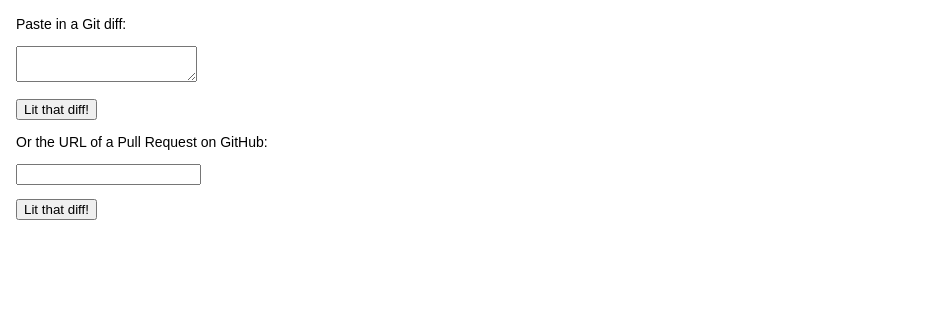
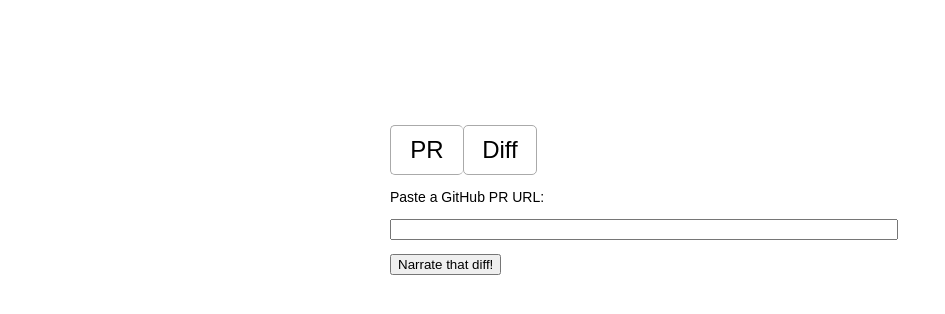
Before and after one commit to tbroadley/narrated-diffs, a React (Create React App) app: page / in a window 1280 px wide. Shown: the top 314 px of the page, without its empty margins (0-945 px from the left). Built offline with nearby package versions, Linux system fonts and the light colour scheme.

Commit message:
Make PasteDiff look nice

```diff
--- a/src/components/App/App.css
+++ b/src/components/App/App.css
@@ -0,0 +1,3 @@
+.app {
+    margin: 0 1rem;
+}
--- a/src/components/App/App.js
+++ b/src/components/App/App.js
@@ -104,7 +104,7 @@ class App extends Component {
     const { loading, diff } = this.state;
 
     if (loading) {
-      return <p>Loading...</p>
+      return <div className='app'><p>Loading...</p></div>
     }
 
     if (!diff) {
--- /dev/null
+++ b/src/components/App/PasteDiff.css
@@ -0,0 +1,51 @@
+.paste-diff {
+    height: 100%;
+    width: 500px;
+    max-width: 100%;
+
+    margin: auto;
+
+    display: flex;
+    flex-direction: column;
+    justify-content: center;
+}
+
+.paste-diff__tabs {
+    width: 100%;
+    display: flex;
+}
+
+.paste-diff__tab {
+    height: 48px;
+    width: 72px;
+
+    font-size: 24px;
+
+    display: flex;
+    align-items: center;
+    justify-content: center;
+
+    border: 1px solid #aaaaaa;
+    border-radius: 5px;
+
+    cursor: pointer;
+}
+
+.paste-diff__tab:not(:last-child) {
+    border-right: none;
+}
+
+.paste-diff__tab-body {
+    height: 500px;
+    max-height: 100%;
+}
+
+.paste-diff__tab-body input, .paste-diff__tab-body textarea {
+    width: 100%;
+}
+
+.paste-diff__tab-body textarea {
+    height: 200px;
+    box-sizing: border-box;
+    resize: none;
+}
--- a/src/components/App/PasteDiff.js
+++ b/src/components/App/PasteDiff.js
@@ -1,14 +1,19 @@
 import fetch from 'node-fetch';
 import React, { Component } from 'react';
+import './PasteDiff.css'
 
 const { REACT_APP_SERVER_URL } = process.env;
 
 export class PasteDiff extends Component {
-  state = { diff: "", url: "" };
+  state = { tab: "PR", diff: "", url: "" };
 
   onChange = (event) => {
     this.setState({ [event.target.name]: event.target.value });
   };
+
+  onClickTab = (tab) => () => {
+    this.setState({ tab })
+  }
 
   fetchDiff = async () => {
     const response = await fetch(`${REACT_APP_SERVER_URL}/github-diff?url=${encodeURIComponent(this.state.url.replace(/(\/pull\/\d+).*/, "$1.diff"))}`);
@@ -17,17 +22,31 @@ export class PasteDiff extends Component {
 
   render() {
     return (
-      <div className='app'>
-        <p>Paste in a Git diff:</p>
+      <div className='paste-diff'>
+        <div className='paste-diff__tabs'>
+          <div className='paste-diff__tab' onClick={this.onClickTab('PR')}>PR</div>
+          <div className='paste-diff__tab' onClick={this.onClickTab('DIFF')}>Diff</div>
+        </div>
+
+        {this.state.tab === 'DIFF' && (
+          <div className='paste-diff__tab-body'>
+            <p>Paste a Git diff:</p>
             <p>
               <textarea name="diff" value={this.state.diff} onChange={this.onChange} />
             </p>
-        <button onClick={() => this.props.setDiff(this.state.diff)}>Lit that diff!</button>
-        <p>Or the URL of a Pull Request on GitHub:</p>
+            <button onClick={() => this.props.setDiff(this.state.diff)}>Narrate that diff!</button>
+          </div>
+        )}
+
+        {this.state.tab === 'PR' && (
+          <div className='paste-diff__tab-body'>
+            <p>Paste a GitHub PR URL:</p>
             <p>
               <input name="url" value={this.state.url} onChange={this.onChange} />
             </p>
-        <button onClick={() => this.fetchDiff()}>Lit that diff!</button>
+            <button onClick={() => this.fetchDiff()}>Narrate that diff!</button>
+          </div>
+        )}
       </div>
     );
   }
--- a/src/index.css
+++ b/src/index.css
@@ -1,10 +1,15 @@
+html {
+  height: 100%;
+}
+
 body {
   margin: 0;
   padding: 0;
+  height: 100%;
   font-family: sans-serif;
   font-size: 14px;
 }
 
 div#root {
-    margin: 1rem;
+    height: 100%;
 }
```
Lines whose indentation alone changed are shown as unchanged.
